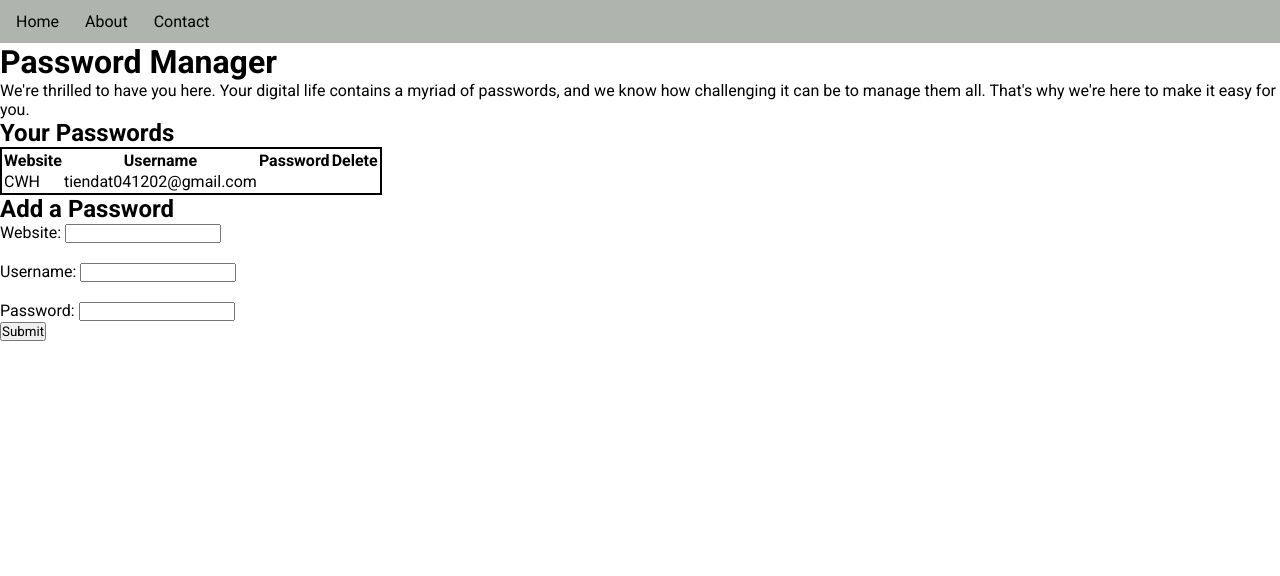
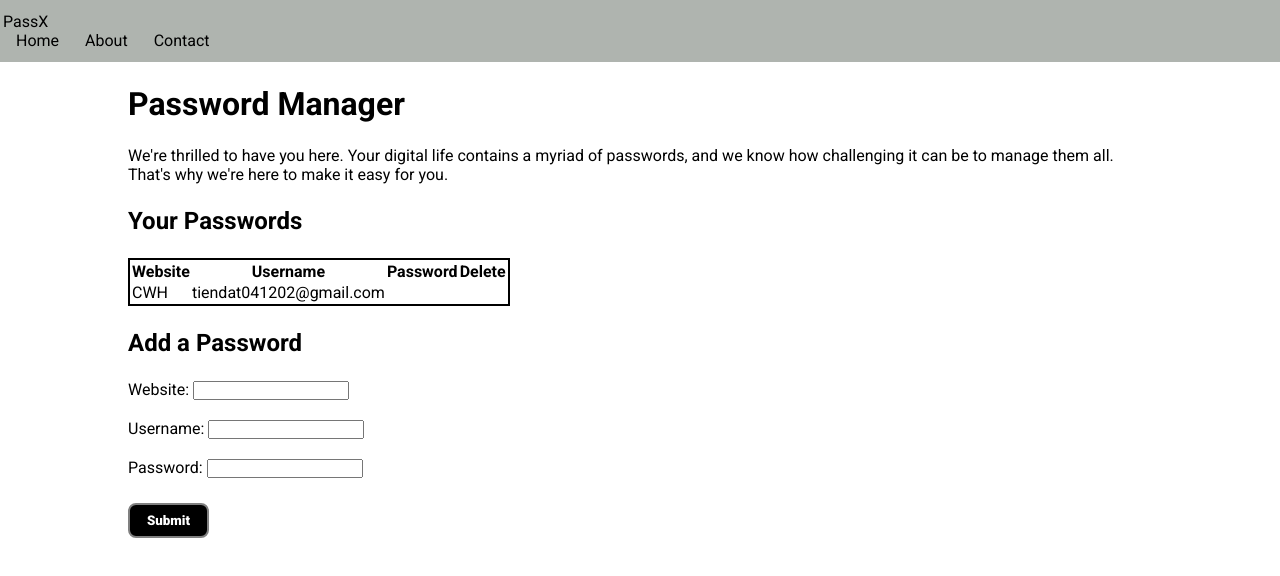
Before and after one commit to datpham0412/password-manager, a plain HTML site: page index.html in a window 1280 px wide. Drawn offline with Linux system fonts and the light colour scheme.

Commit message:
feat: Fix submit button

```diff
--- a/index.html
+++ b/index.html
@@ -1,35 +1,14 @@
 <!DOCTYPE html>
 <html lang="en">
   <head>
-    <meta charset="UTF-8">
-    <meta name="viewport" content="width=device-width, initial-scale=1.0">
+    <meta charset="UTF-8" />
+    <meta name="viewport" content="width=device-width, initial-scale=1.0" />
     <title>PassX - Your Personal Password Manager</title>
-    <style>
-        @import url('https://fonts.googleapis.com/css2?family=Roboto:ital,wght@0,100;0,300;0,400;0,500;0,700;0,900;1,100;1,300;1,400;1,500;1,700;1,900&display=swap');
-        *{
-            margin: 0;
-            padding: 0;
-            font-family: "Roboto", sans-serif;
-        }
-        nav{
-            background-color: rgb(175, 180, 175);
-            padding: 12px 3px;
-        }
-        ul {
-            display: flex;
-        }
-        ul li{
-            list-style: none;
-            margin: 0 13px;
-        }
-        table{
-            border: 2px solid black;
-
-        }
-    </style>
+    <link rel="stylesheet" href="style.css">
   </head>
   <body>
     <nav>
+      <div class="logo">PassX</div>
       <ul>
         <li>Home</li>
         <li>About</li>
@@ -38,8 +17,11 @@
     </nav>
     <div class="container">
       <h1>Password Manager</h1>
-        <p>We're thrilled to have you here. Your digital life contains a myriad of passwords, and we know how
-            challenging it can be to manage them all. That's why we're here to make it easy for you.</p>
+      <p>
+        We're thrilled to have you here. Your digital life contains a myriad of
+        passwords, and we know how challenging it can be to manage them all.
+        That's why we're here to make it easy for you.
+      </p>
       <h2>Your Passwords</h2>
       <table>
         <tr>
@@ -52,28 +34,27 @@
           <td>CWH</td>
           <td>tiendat041202@gmail.com</td>
         </tr>
-
       </table>
       <h2>Add a Password</h2>
       <form action="/submit" method="post">
-
         <!-- Text input for website -->
         <label for="website">Website:</label>
-            <input type="text" id="website" name="website" required>
-            <br><br>
+        <input type="text" id="website" name="website" required />
+        <br /><br />
 
         <!-- Text input for username -->
         <label for="username">Username:</label>
-            <input type="text" id="username" name="username" required>
-            <br><br>
+        <input type="text" id="username" name="username" required />
+        <br /><br />
 
         <!-- Password input -->
         <label for="password">Password:</label>
-            <input type="password" id="password" name="password" required>
-            <br>
+        <input type="password" id="password" name="password" required />
+        <br />
         <!-- Submit button -->
         <button class="btn" type="submit">Submit</button>
       </form>
     </div>
+    <script src="script.js"></script>
   </body>
 </html>
--- /dev/null
+++ b/style.css
@@ -0,0 +1,38 @@
+@import url('https://fonts.googleapis.com/css2?family=Roboto:ital,wght@0,100;0,300;0,400;0,500;0,700;0,900;1,100;1,300;1,400;1,500;1,700;1,900&display=swap');
+*{
+    margin: 0;
+    padding: 0;
+    font-family: "Roboto", sans-serif;
+}
+nav{
+    background-color: rgb(175, 180, 175);
+    padding: 12px 3px;
+}
+ul {
+    display: flex;
+}
+ul li{
+    list-style: none;
+    margin: 0 13px;
+}
+table{
+    border: 2px solid black;
+
+}
+.container{
+    max-width: 80vw;
+    margin: auto;
+}
+h1, h2, h3 {
+    margin: 23px 0;
+}
+.btn{
+    padding: 8px 17px;
+    background: black;
+    color: white;
+    font-weight: 900;
+    border: 2px solid gray;
+    border-radius: 8px;
+    margin: 25px 0;
+    cursor: pointer;
+}
```
Also changed, not shown: script.js (added). Lines whose indentation alone changed are shown as unchanged.
